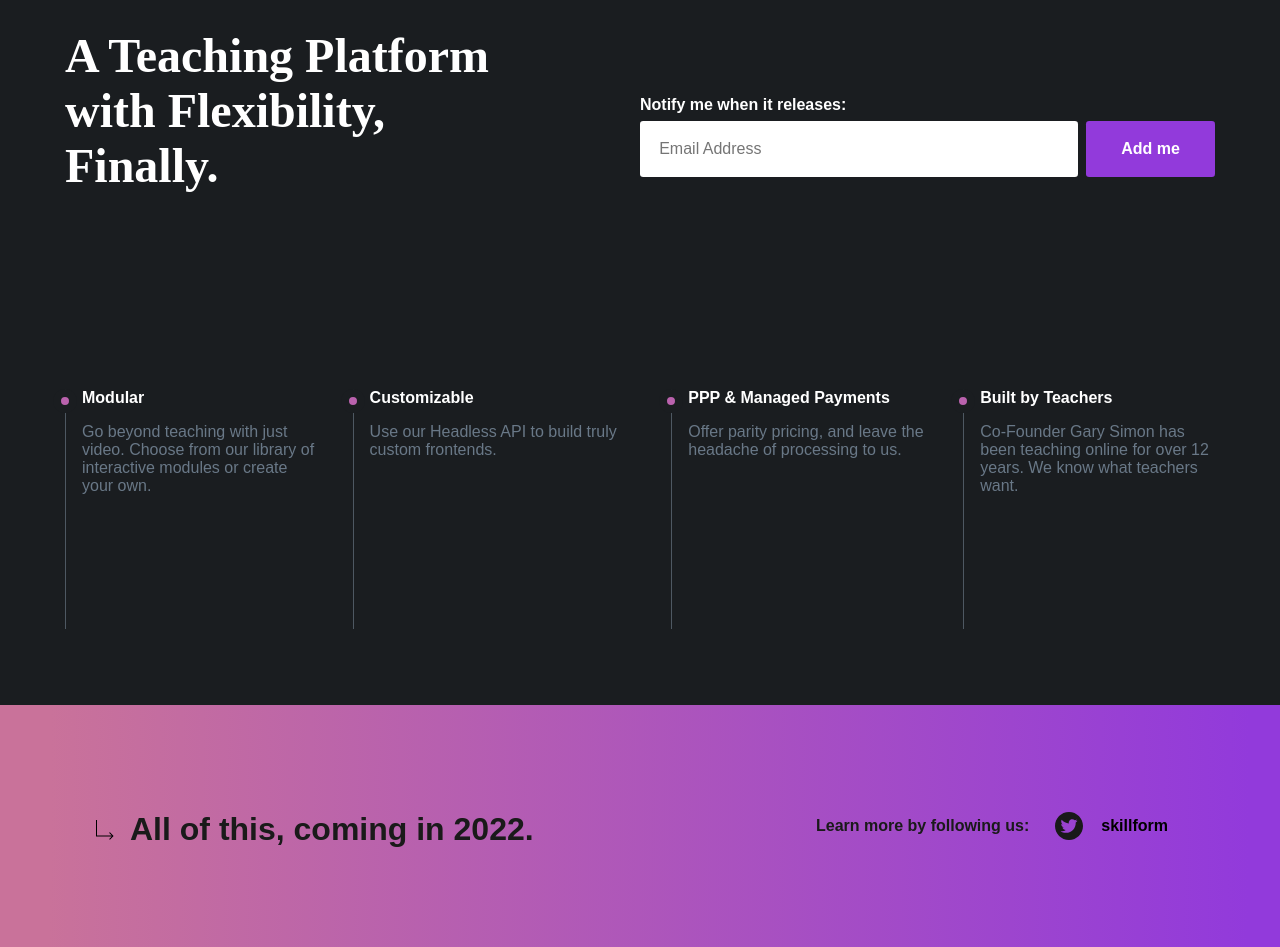
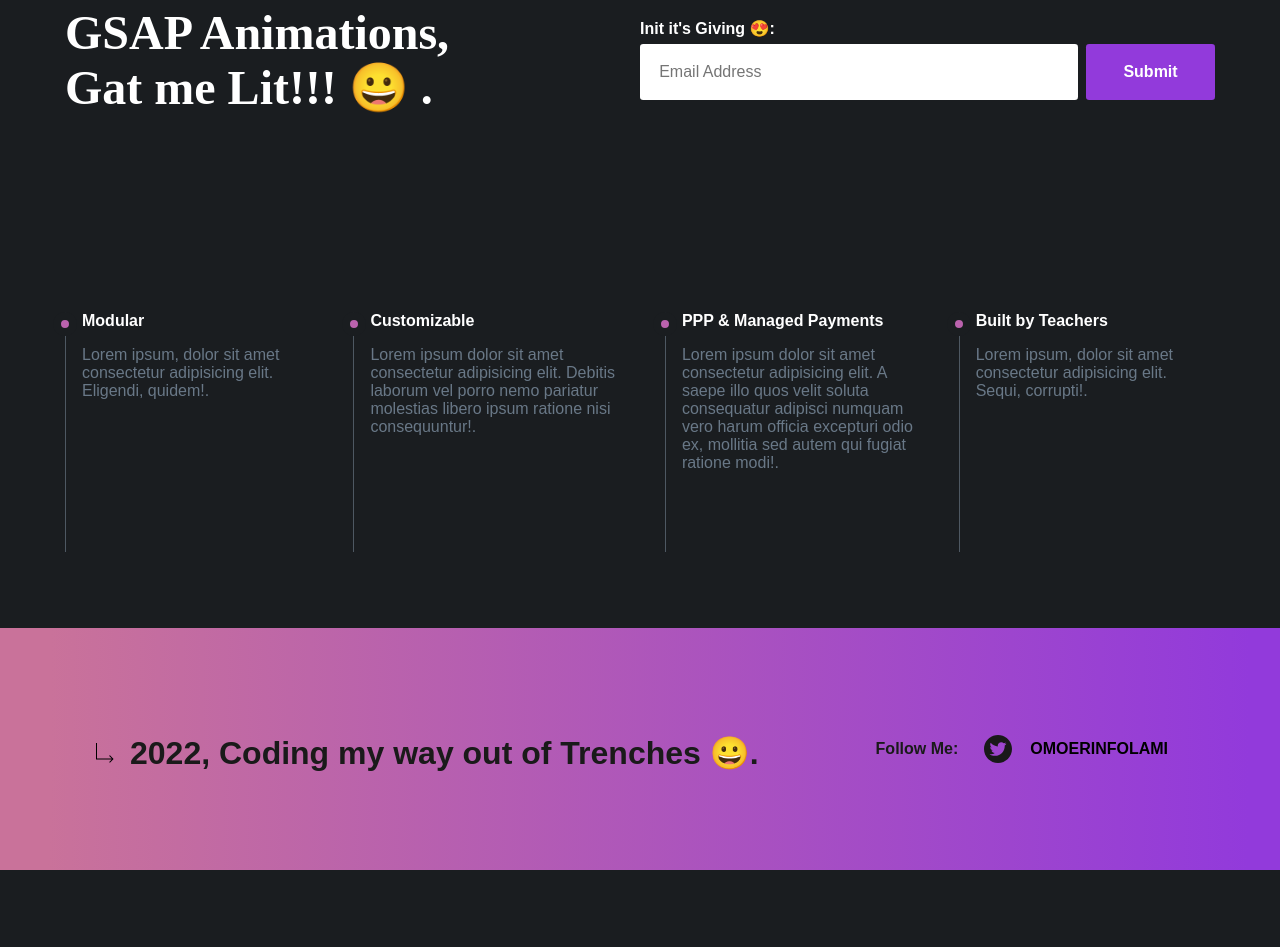
Before and after one commit to oyekanm/Gsap, a plain HTML site: page index.html in a window 1280 px wide. Shown: the part 280-1227 px from the top of the page. After the commit the page ends 1150 px from the top, so only its background shows below. Drawn offline with nearby package versions, Linux system fonts and the light colour scheme.

Commit message:
edited Html

```diff
--- a/index.html
+++ b/index.html
@@ -13,39 +13,40 @@
 <body>
     <div class="wrapper">
         <header>
-            <a href="https://skillform.io"><img src="https://assets.codepen.io/2621168/logo_1.svg" class="logo"
-                    alt="SkillForm Logo"></a>
+            <a href="https://portfoliodoc.netlify.app/"><img src="code-addict.png" class="logo"
+                    alt="Code addict Logo"></a>
         </header>
 
         <main>
             <div class="col2 hero">
-                <h1>A Teaching Platform with Flexibility, Finally.</h1>
+                <h1>GSAP Animations, Gat me Lit!!! &#128512; .</h1>
                 <div class="form">
-                    <label for="email">Notify me when it releases:</label>
+                    <label for="email">Init it's Giving &#128525;:</label>
                     <div class="col2">
                         <input type="text" id="email" placeholder="Email Address">
-                        <input type="submit" value="Add me">
+                        <input type="submit" value="Submit">
                     </div>
                 </div>
             </div>
             <div class="features">
                 <div class="card">
                     <p class="title">Modular</p>
-                    <p class="desc">Go beyond teaching with just video. Choose from our library of interactive modules
-                        or create your own.</p>
+                    <p class="desc">Lorem ipsum, dolor sit amet consectetur adipisicing elit. Eligendi, quidem!.</p>
                 </div>
                 <div class="card">
                     <p class="title">Customizable</p>
-                    <p class="desc">Use our Headless API to build truly custom frontends.</p>
+                    <p class="desc">Lorem ipsum dolor sit amet consectetur adipisicing elit. Debitis laborum vel porro
+                        nemo pariatur molestias libero ipsum ratione nisi consequuntur!.</p>
                 </div>
                 <div class="card">
                     <p class="title">PPP &amp; Managed Payments</p>
-                    <p class="desc">Offer parity pricing, and leave the headache of processing to us.</p>
+                    <p class="desc">Lorem ipsum dolor sit amet consectetur adipisicing elit. A saepe illo quos velit
+                        soluta consequatur adipisci numquam vero harum officia excepturi odio ex, mollitia sed autem qui
+                        fugiat ratione modi!.</p>
                 </div>
                 <div class="card">
                     <p class="title">Built by Teachers</p>
-                    <p class="desc">Co-Founder Gary Simon has been teaching online for over 12 years. We know what
-                        teachers want.</p>
+                    <p class="desc">Lorem ipsum, dolor sit amet consectetur adipisicing elit. Sequi, corrupti!.</p>
                 </div>
             </div>
         </main>
@@ -60,17 +61,17 @@
                         fill="black" />
                     <line x1="0.5" y1="2.18557e-08" x2="0.499999" y2="16" stroke="black" />
                 </svg>
-                <p class="all">All of this, coming in 2022.</p>
+                <p class="all">2022, Coding my way out of Trenches &#128512;.</p>
             </div>
             <div class="col2 social">
-                <p class="learn">Learn more by following us: </p>
-                <a href="https://twitter.com/skillformio" target="_blank" class="col2">
+                <p class="learn">Follow Me: </p>
+                <a href="https://twitter.com/Zayb_" target="_blank" class="col2">
                     <svg class="twitter" viewBox="0 0 44 44" fill="none" xmlns="http://www.w3.org/2000/svg">
                         <path
                             d="M22 2.75C11.3695 2.75 2.75 11.3695 2.75 22C2.75 32.6305 11.3695 41.25 22 41.25C32.6305 41.25 41.25 32.6305 41.25 22C41.25 11.3695 32.6305 2.75 22 2.75ZM31.2512 17.2605C31.2641 17.4625 31.2641 17.673 31.2641 17.8793C31.2641 24.1871 26.4602 31.4531 17.6816 31.4531C14.9746 31.4531 12.4652 30.6668 10.3512 29.3133C10.7379 29.3563 11.1074 29.3734 11.5027 29.3734C13.7371 29.3734 15.791 28.6172 17.4281 27.3367C15.3313 27.2938 13.5695 25.9188 12.968 24.0281C13.7027 24.1355 14.3645 24.1355 15.1207 23.9422C14.041 23.7228 13.0706 23.1364 12.3742 22.2827C11.6779 21.4289 11.2986 20.3603 11.3008 19.2586V19.1984C11.9324 19.5551 12.6758 19.7742 13.4535 19.8043C12.7997 19.3686 12.2635 18.7782 11.8925 18.0857C11.5215 17.3931 11.3271 16.6197 11.3266 15.834C11.3266 14.9445 11.5586 14.1324 11.9754 13.4277C13.1738 14.903 14.6692 16.1096 16.3645 16.9691C18.0598 17.8285 19.9169 18.3217 21.8152 18.4164C21.1406 15.1723 23.5641 12.5469 26.4773 12.5469C27.8523 12.5469 29.0898 13.1227 29.9621 14.0508C31.0406 13.8488 32.0719 13.4449 32.9914 12.9035C32.6348 14.0078 31.8871 14.9402 30.8945 15.5289C31.857 15.4258 32.7852 15.1594 33.6445 14.7855C32.9957 15.7395 32.1836 16.5859 31.2512 17.2605V17.2605Z"
                             fill="#191919" />
                     </svg>
-                    <p class="skillform">skillform</p>
+                    <p class="skillform">OMOERINFOLAMI</p>
                 </a>
             </div>
         </div>
```
